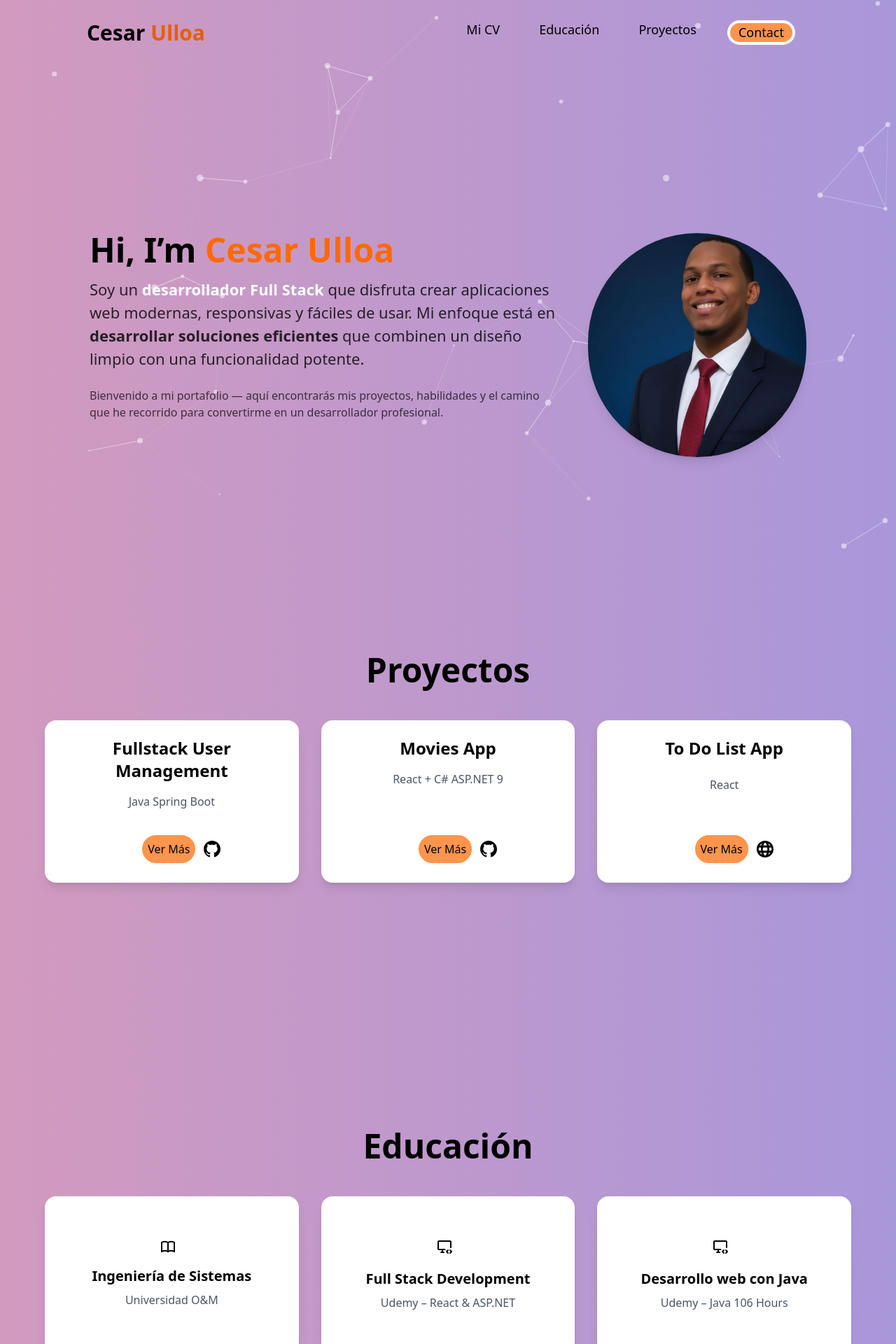
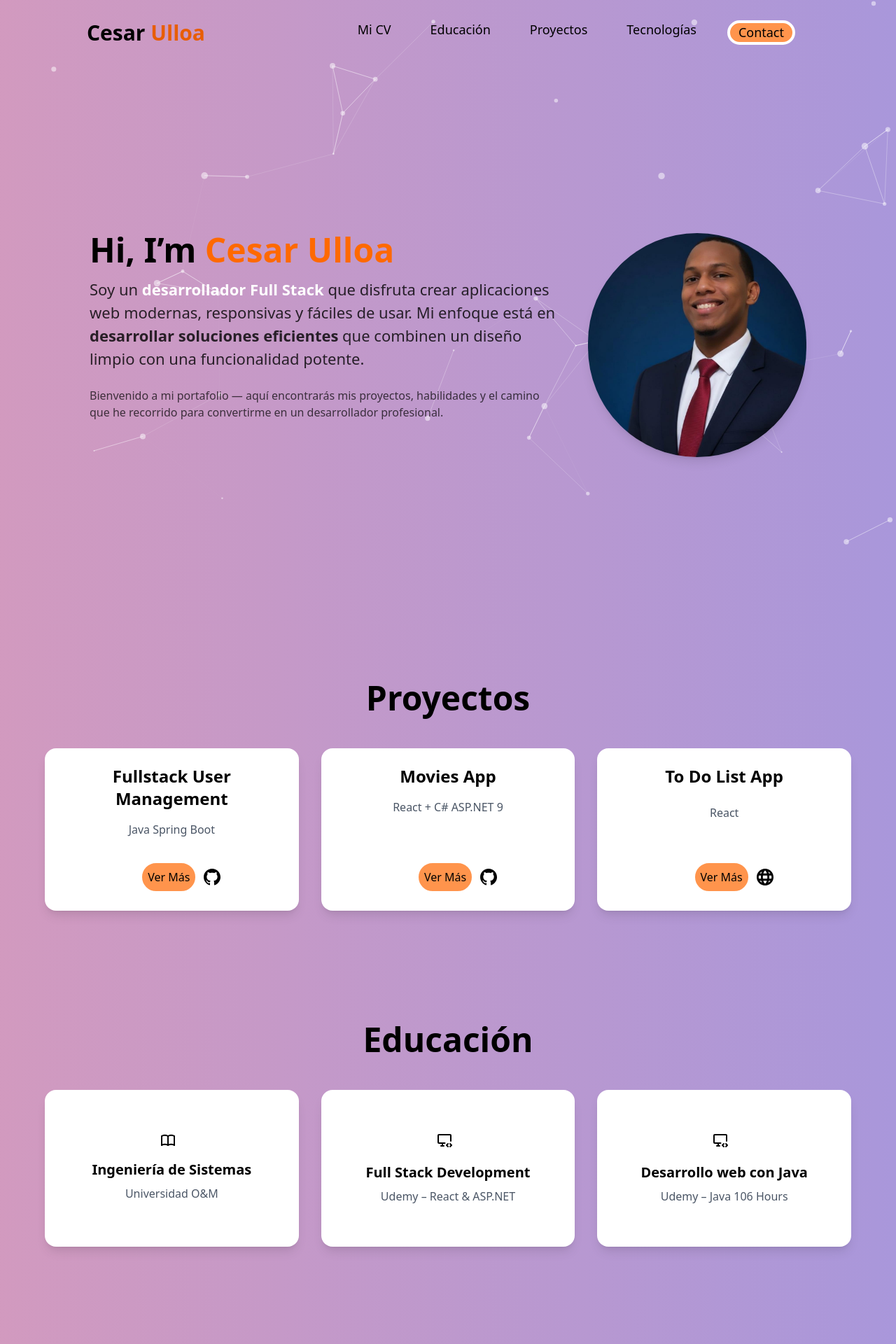
Before and after one commit to cesarulloaa/my-portfolio-cv, a React (Vite) app: page / in a window 1280 px wide. Shown: the top 1920 px of the page at 70% size. Built offline with nearby package versions, Linux system fonts and the light colour scheme.

Commit message:
Otros cambios

```diff
--- a/src/App.tsx
+++ b/src/App.tsx
@@ -7,6 +7,7 @@ import Education from './Pages/Education'
 import Home from './Pages/Home'
 import Projects from './Pages/Projects'
 import Technologies from './Pages/Technologies'
+
 
 
 function App() {
--- a/src/Pages/Education.tsx
+++ b/src/Pages/Education.tsx
@@ -2,7 +2,7 @@
 
 export default function Education() {
   return (
-    <section className="h-[80vh] py-20 bg-no-repeat bg-gradient-cover px-2  relative" id="education">
+    <section className="py-20 bg-no-repeat bg-gradient-cover px-6 relative sm:px-6 lg:px-8" id="education">
       <div className="max-w-6xl mx-auto">
         <div className="text-center mb-12">
           <h3 className="text-5xl font-bold mb-4">Educación</h3>
--- a/src/Pages/Projects.tsx
+++ b/src/Pages/Projects.tsx
@@ -3,7 +3,7 @@
 export default function Projects() {
     return (
         <>
-            <section className="h-[80vh] py-10 bg-no-repeat bg-gradient-cover flex justify-center items-start text-center px-4 relative" id="projects">
+            <section className="py-20 bg-no-repeat bg-gradient-cover flex justify-center items-start text-center px-4 relative" id="projects">
 
                 <div className="max-w-6xl mx-auto ">
                     <div className="text-center mb-12">
--- a/src/Pages/Technologies.tsx
+++ b/src/Pages/Technologies.tsx
@@ -12,7 +12,7 @@ export default function TechSection() {
   ];
 
   return (
-    <div className="min-h-screen py-20 bg-gradient-cover p-8 pt-20">
+    <section className="py-20 bg-gradient-cover px-4 sm:px-6 lg:px-8" id="technologies">
       <div className="max-w-6xl mx-auto">
         <h1 className="text-5xl md:text-6xl font-bold text-center mb-16 text-gray-900">
           Tecnologías
@@ -32,7 +32,7 @@ export default function TechSection() {
                   }}
                 >
                   <div className={`${tech.color} p-6 rounded-2xl shadow-lg transform transition-transform duration-300 group-hover:scale-110 group-hover:rotate-3`}>
-                    <Icon className="w-12 h-12 md:w-16 md:h-16 text-white" strokeWidth={1.5} />
+                    <Icon className="w-12 h-12 md:w-16 md:h-16 text-white" />
                   </div>
                   <span className="text-lg md:text-xl font-semibold text-gray-800">
                     {tech.name}
@@ -54,6 +54,6 @@ export default function TechSection() {
           }
         }
       `}</style>
-    </div>
+    </section>
   );
 }
--- a/src/components/Footer.tsx
+++ b/src/components/Footer.tsx
@@ -53,7 +53,7 @@ export default function Footer() {
                 {/* Línea separadora y mensaje adicional */}
                 <div className="mt-6 pt-6 border-t border-gray-700 text-center">
                     <p className="text-gray-400 text-sm">
-                        Built with React & Tailwind CSS
+                        Built with love and React. ❤️
                     </p>
                 </div>
             </div>
--- a/src/components/Navbar.tsx
+++ b/src/components/Navbar.tsx
@@ -50,7 +50,7 @@ export default function Navbar() {
             onClick={() => setIsOpen(!isOpen)}
             className="md:hidden flex flex-col space-y-1"
           >
-            {isOpen ?(
+            {isOpen ? (
               "X"
             ) : (
 
@@ -74,7 +74,7 @@ export default function Navbar() {
                   rel="noopener noreferrer"
                 >
                   Mi CV
-                <span className="absolute left-0 -bottom-1 h-[2px] w-0 bg-primary transition-all duration-300 group-hover:w-full"></span>
+                  <span className="absolute left-0 -bottom-1 h-[2px] w-0 bg-primary transition-all duration-300 group-hover:w-full"></span>
                 </a>
 
               </li>
@@ -87,6 +87,13 @@ export default function Navbar() {
               <li className="relative group inline-block px-3 ">
                 <button onClick={() => scrollToSection('projects')} className="text-foreground text-[18px] hover:text-secondary transition">
                   Proyectos
+                  <span className="absolute left-0 -bottom-1 h-[2px] w-0 bg-primary transition-all duration-300 group-hover:w-full"></span>
+                </button>
+              </li>
+
+              <li className="relative group inline-block px-3 ">
+                <button onClick={() => scrollToSection('technologies')} className="text-foreground text-[18px] hover:text-secondary transition">
+                  Tecnologías
                   <span className="absolute left-0 -bottom-1 h-[2px] w-0 bg-primary transition-all duration-300 group-hover:w-full"></span>
                 </button>
               </li>
@@ -107,7 +114,7 @@ export default function Navbar() {
                   onClick={() => scrollToSection('about')}
                   className="text-foreground text-[18px] hover:text-secondary transition w-full text-left py-2"
                 >
-                  About me
+                  Mi CV
                 </button>
               </li>
               <li>
@@ -115,7 +122,7 @@ export default function Navbar() {
                   onClick={() => scrollToSection('education')}
                   className="text-foreground text-[18px] hover:text-secondary transition w-full text-left py-2"
                 >
-                  Education
+                  Educación
                 </button>
               </li>
               <li>
@@ -123,7 +130,15 @@ export default function Navbar() {
                   onClick={() => scrollToSection('projects')}
                   className="text-foreground text-[18px] hover:text-secondary transition w-full text-left py-2"
                 >
-                  Projects
+                  Proyoectos
+                </button>
+              </li>
+              <li>
+                <button
+                  onClick={() => scrollToSection('technologies')}
+                  className="text-foreground text-[18px] hover:text-secondary transition w-full text-left py-2"
+                >
+                  Tecnologías
                 </button>
               </li>
               <li>
```
